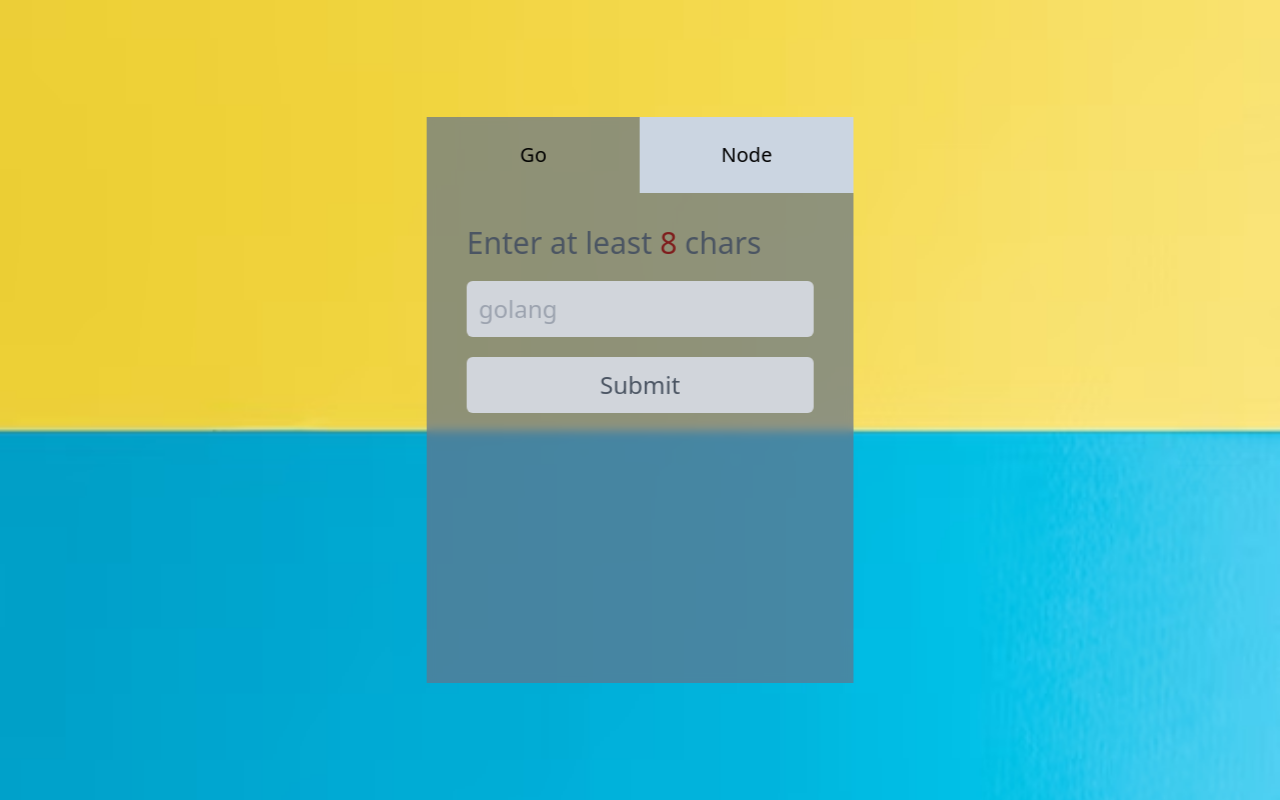
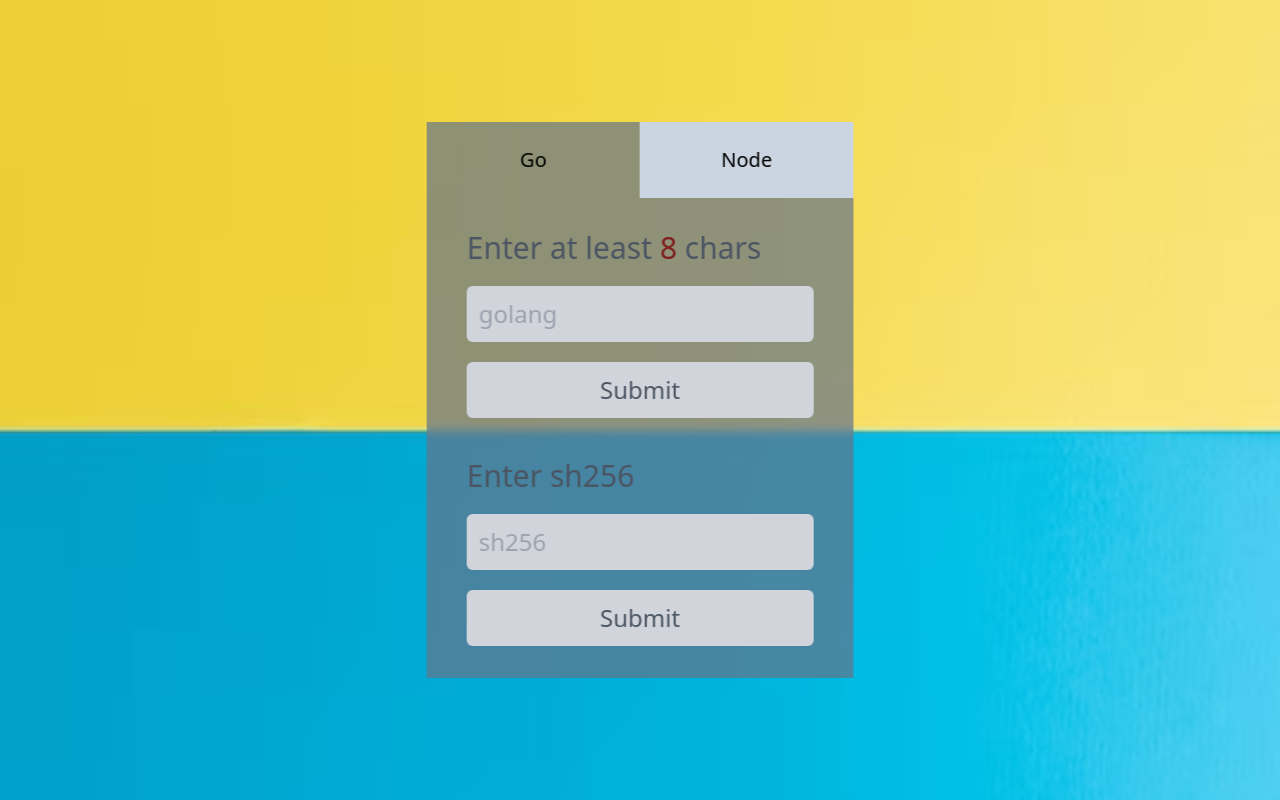
Before and after one commit to reza-abdoli/D.F.B, a website: page frontend/dist/index.html in a window 1280 px wide. Drawn offline with Linux system fonts and the light colour scheme.

Commit message:
frontend rationalization

```diff
--- a/frontend/dist/index.html
+++ b/frontend/dist/index.html
@@ -10,36 +10,50 @@
 
 <body class="bg-body-img bg-no-repeat bg-fixed bg-center bg-cover">
     <form class="absolute top-1/2 left-1/2 -translate-x-1/2 -translate-y-1/2 w-1/3 view-form ">
-        <div class="flex"></div>
 
         <section class="flex items-center justify-around">
             <h2 class="cursor-pointer goTitle formClick w-1/2 text-center py-6 text-xl transition-all">Go</h2>
             <h2 class="cursor-pointer nodeTitle formClick bg-slate-300 w-1/2 text-center py-6 text-xl transition-all">Node</h2>
         </section>
 
-        <section class="h-[450px] my-5 py-3 px-10">
+        <section class=" my-5 py-3 px-10">
 
-            <div class="goForm space-y-5">
-                <h4 class="text-gray-600 text-3xl">Enter at least <span class="text-red-900">8</span> chars</h4>
-                <div class="flex flex-col gap-y-5">
+            <div class="goForm flex flex-col gap-y-5">
+
+                <form class="flex flex-col gap-y-5">
+                    <label for="goInput" class="text-gray-600 text-3xl">Enter at least <span class="text-red-900">8</span> chars</label>
                     <input id="goInput" type="text" placeholder="golang"
                         class="py-3 text-2xl px-3 bg-gray-300 rounded-md outline-none text-gray-600">
-                    <span onclick="submitText(document.getElementById('goInputStatus'),document.getElementById('goInput').value)" class="cursor-pointer py-3 text-2xl text-center rounded-md text-gray-600 bg-gray-300 hover:scale-105 transition-all">Submit</span>
-                </div>
+                    <button type="button" onclick="submitText(document.getElementById('goInputStatus'),document.getElementById('goInput').value)" class="py-3 text-2xl rounded-md text-gray-600 bg-gray-300 hover:scale-105 transition-all">Submit</button>
+                </form>
 
                 <h6 id="goInputStatus" class="text-gray-800 text-3xl"></h6>
+
+                <form class="flex flex-col gap-y-5">
+                    <label for="goInputSh256" class="text-gray-600 text-3xl">Enter sh256</label>
+                    <input id="goInputSh256" type="text" placeholder="sh256"
+                        class="py-3 text-2xl px-3 bg-gray-300 rounded-md outline-none text-gray-600">
+                    <button type="button" onclick="submitText(document.getElementById('goInputStatus'),document.getElementById('goInput').value)" class="py-3 text-2xl  rounded-md text-gray-600 bg-gray-300 hover:scale-105 transition-all">Submit</button>
+                </form>
             </div>
 
 
-            <div class="nodeForm hidden space-y-5">
-                <h4 class="text-gray-600 text-3xl">Enter at least <span class="text-red-900">8</span> chars</h4>
-                <div class="flex flex-col gap-y-5">
+            <div class="nodeForm hidden flex-col gap-y-5">
+                <form class="flex flex-col gap-y-5">
+                    <label for="nodeInput" class="text-gray-600 text-3xl">Enter at least <span class="text-red-900">8</span> chars</label>
                     <input id="nodeInput" type="text" placeholder="node"
                         class="py-3 text-2xl px-3 bg-gray-300 rounded-md outline-none text-gray-600">
-                    <span onclick="submitText(document.getElementById('nodeInputStatus'),document.getElementById('nodeInput').value)" class="cursor-pointer py-3 text-2xl text-center rounded-md text-gray-600 bg-gray-300 hover:scale-105 transition-all">Submit</span>
-                </div>
+                    <button type="button" onclick="submitText(document.getElementById('nodeInputStatus'),document.getElementById('nodeInput').value)" class="py-3 text-2xl rounded-md text-gray-600 bg-gray-300 hover:scale-105 transition-all">Submit</button>
+                </form>
 
                 <h6 id="nodeInputStatus" class="text-gray-800 text-3xl"></h6>
+
+                <form class="flex flex-col gap-y-5">
+                    <label for="nodeInputSh256" class="text-gray-600 text-3xl">Enter sh256</label>
+                    <input id="nodeInputSh256" type="text" placeholder="sh256"
+                        class="py-3 text-2xl px-3 bg-gray-300 rounded-md outline-none text-gray-600">
+                    <button type="button" onclick="submitText(document.getElementById('nodeInputStatus'),document.getElementById('nodeInput').value)" class="py-3 text-2xl  rounded-md text-gray-600 bg-gray-300 hover:scale-105 transition-all">Submit</button>
+                </form>
             </div>
 
         </section>
--- a/frontend/dist/src.js
+++ b/frontend/dist/src.js
@@ -7,12 +7,14 @@ go.addEventListener('click', function () {
     go.classList.remove('bg-slate-300')
     node.classList.add('bg-slate-300')
     goForm.classList.remove('hidden')
+    nodeForm.classList.remove('flex')
     nodeForm.classList.add('hidden')
 })
 node.addEventListener('click', function () {
     node.classList.remove('bg-slate-300')
     go.classList.add('bg-slate-300')
     nodeForm.classList.remove('hidden')
+    nodeForm.classList.add('flex')
     goForm.classList.add('hidden')
 })
 
```
Also changed, not shown: frontend/dist/output.css.
